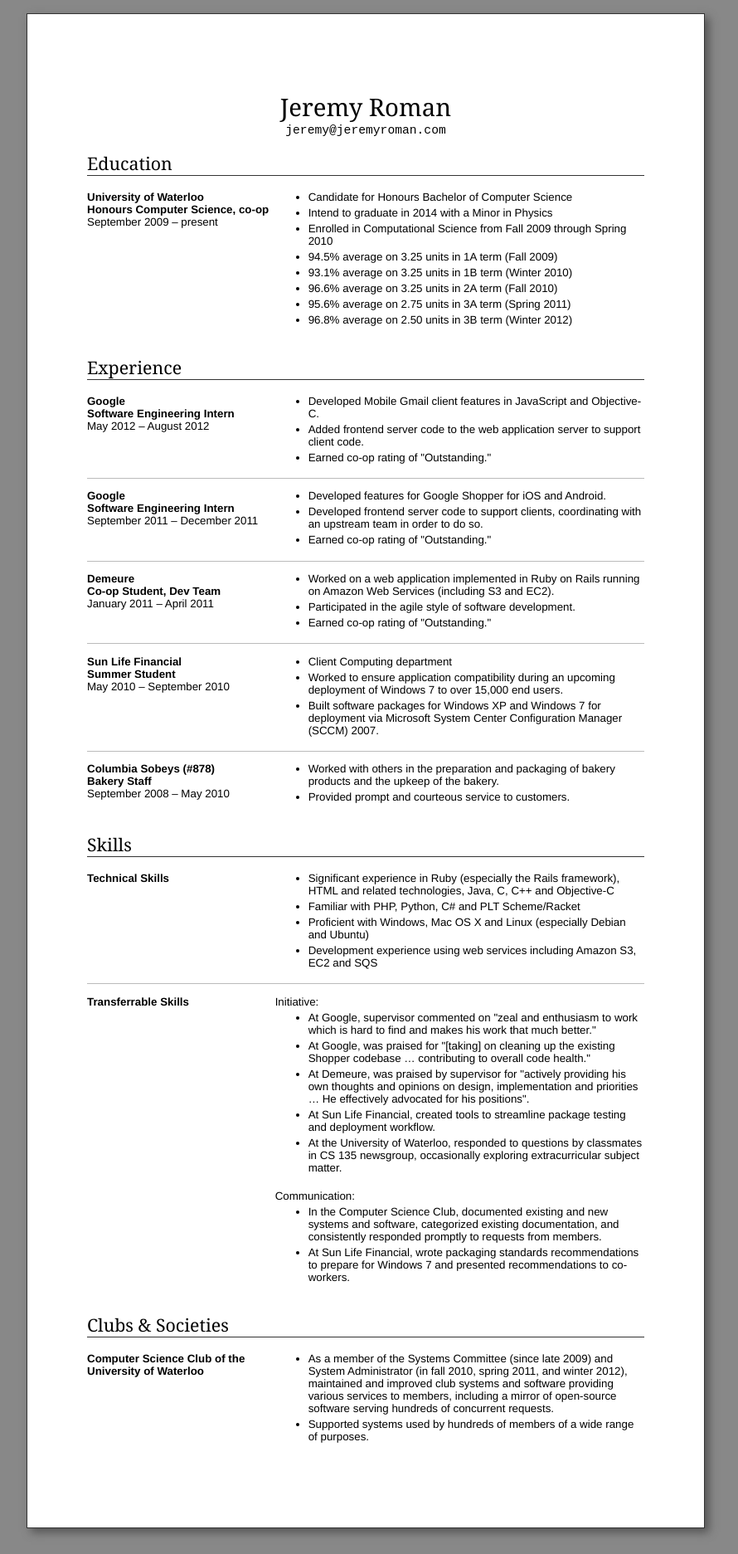
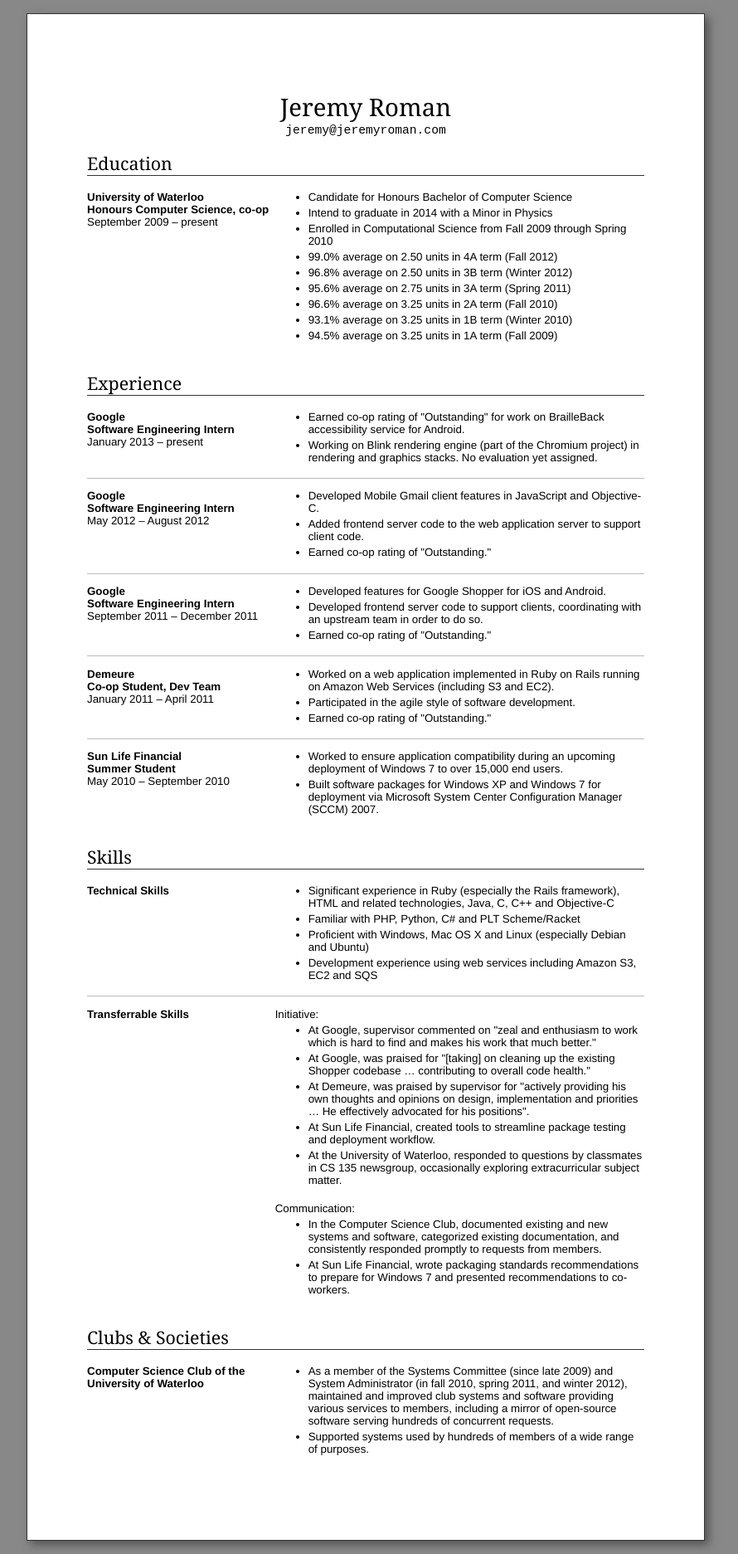
Before and after one commit to jeremyroman/www.jeremyroman.com, a Jekyll site: the page resume/resume.html, which Jekyll copies as it is, in a window 1280 px wide. Shown: the whole page at 83% size, without its empty margins (199-1089 px from the left). Built offline with Jekyll 4.4.1, drawn with Linux system fonts in a browser that asks for light colours; Markdown is read by kramdown in place of the engine named in the settings.

Commit message:
update resume

```diff
--- a/resume/resume.html
+++ b/resume/resume.html
@@ -97,17 +97,30 @@
           <li>Candidate for Honours Bachelor of Computer Science</li>
           <li>Intend to graduate in 2014 with a Minor in Physics</li>
           <li>Enrolled in Computational Science from Fall 2009 through Spring 2010</li>
+          <li>99.0% average on 2.50 units in 4A term (Fall 2012)</li>
+          <li>96.8% average on 2.50 units in 3B term (Winter 2012)</li>
+          <li>95.6% average on 2.75 units in 3A term (Spring 2011)</li>
+          <li>96.6% average on 3.25 units in 2A term (Fall 2010)</li>
+          <li>93.1% average on 3.25 units in 1B term (Winter 2010)</li>
           <li>94.5% average on 3.25 units in 1A term (Fall 2009)</li>
-          <li>93.1% average on 3.25 units in 1B term (Winter 2010)</li>
-          <li>96.6% average on 3.25 units in 2A term (Fall 2010)</li>
-          <li>95.6% average on 2.75 units in 3A term (Spring 2011)</li>
-          <li>96.8% average on 2.50 units in 3B term (Winter 2012)</li>
         </ul>
       </li>
     </ul>
 
     <h2>Experience</h2>
     <ul class="experience section">
+      <li>
+        <div class="info">
+          <strong class="employer">Google</strong><br>
+          <strong class="position">Software Engineering Intern</strong><br>
+          <span class="dates">January 2013 &ndash; present</span>
+        </div>
+        <ul>
+          <li>Earned co-op rating of &quot;Outstanding&quot; for work on BrailleBack accessibility service for Android.</li>
+          <li>Working on Blink rendering engine (part of the Chromium project) in rendering and graphics stacks. No evaluation yet assigned.</li>
+        </ul>
+      </li>
+
       <li>
         <div class="info">
           <strong class="employer">Google</strong><br>
@@ -154,12 +167,12 @@
           <span class="dates">May 2010 &ndash; September 2010</span>
         </div>
         <ul>
-          <li>Client Computing department</li>
           <li>Worked to ensure application compatibility during an upcoming deployment of Windows 7 to over 15,000 end users.</li>
           <li>Built software packages for Windows XP and Windows 7 for deployment via Microsoft System Center Configuration Manager (SCCM) 2007.</li>
         </ul>
       </li>
 
+      <!--
       <li>
         <div class="info">
           <strong class="employer">Columbia Sobeys (#878)</strong><br>
@@ -172,7 +185,6 @@
         </ul>
       </li>
 
-      <!--
       <li>
         <div class="info">
           <strong class="employer">Waterloo Region D.S.B.</strong><br>
```
Also changed, not shown: 1 other file.
